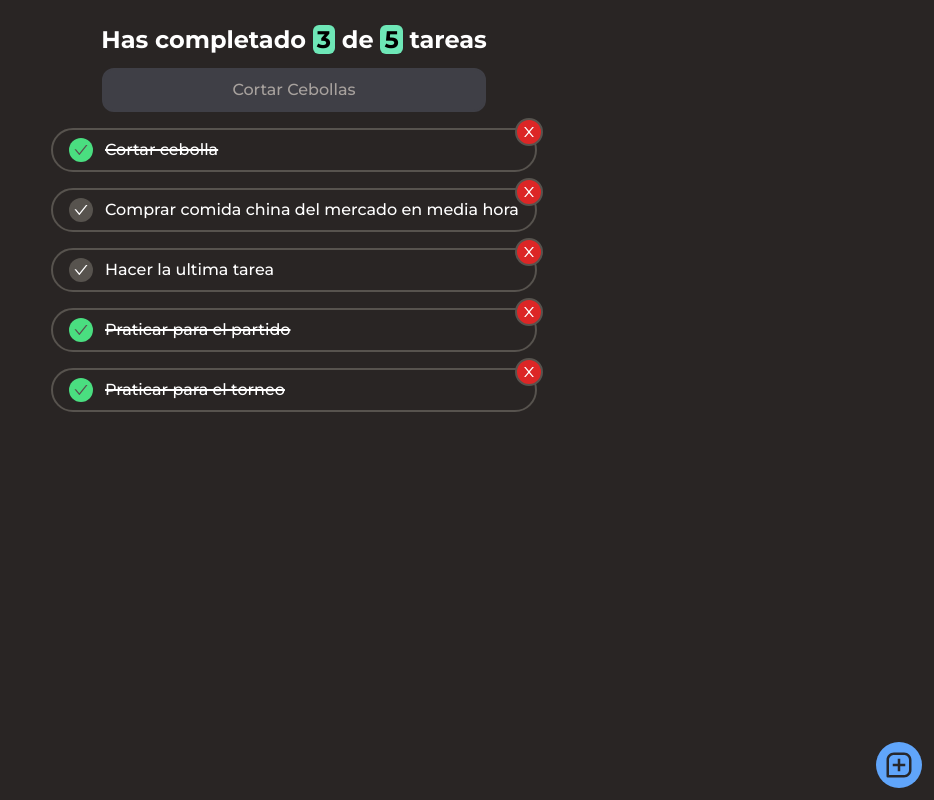
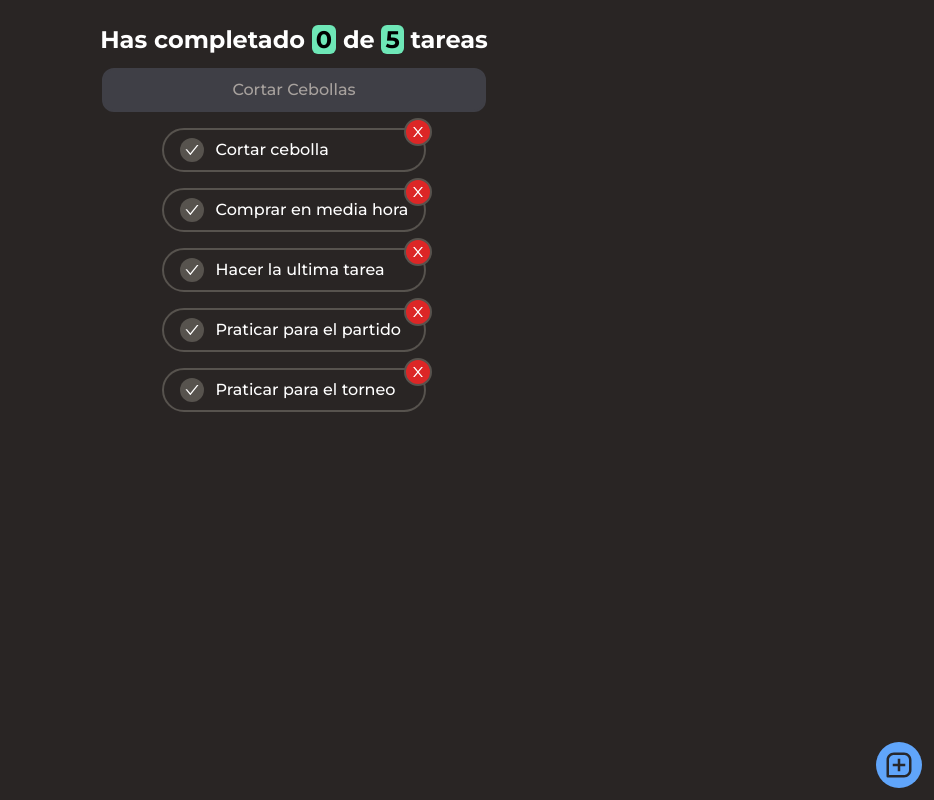
Before and after one commit to korelss7/react-intro, a React (Create React App) app: page / in a window 1280 px wide. Shown: the whole page, without its empty margins (346-1280 px from the left). Built offline with nearby package versions, Linux system fonts and the light colour scheme.

Commit message:
Complete and Delete TodoItems with states

```diff
--- a/src/App.js
+++ b/src/App.js
@@ -5,12 +5,12 @@ import { TodoList } from "./TodoList";
 import { TodoItem } from "./TodoItem";
 import { CreateTodoButton } from "./CreateTodoButton";
 
-const defaultTodos = [
-  { task: "Cortar cebolla", completed: true },
-  { task: "Comprar comida china del mercado en media hora", completed: false },
-  { task: "Hacer la ultima tarea", completed: false },
-  { task: "Praticar para el partido", completed: true },
-  { task: "Praticar para el torneo", completed: true },
+let defaultTodos = [
+  { text: "Cortar cebolla", completed: false },
+  { text: "Comprar en media hora", completed: false },
+  { text: "Hacer la ultima tarea", completed: false },
+  { text: "Praticar para el partido", completed: false },
+  { text: "Praticar para el torneo", completed: false },
 ];
 
 function App() {
@@ -20,11 +20,23 @@ function App() {
   const completedTodos = todos.filter((e) => e.completed).length;
   const totalTodos = todos.length;
   const searchedTodos = todos.filter((e) => {
-    const task = e.task.toLowerCase();
+    const text = e.text.toLowerCase();
     const searchValue = search.toLowerCase();
-    return task.includes(searchValue);
+    return text.includes(searchValue);
   });
-  console.log(searchedTodos);
+
+  function completedTodo(text) {
+    const newTodos = [...todos];
+    const indexTodo = newTodos.findIndex((e) => e.text === text);
+    newTodos[indexTodo].completed = true;
+    setTodos(newTodos);
+    console.log("Completado: ", text);
+  }
+  function deleteTodo(text) {
+    const newTodos = todos.filter((e) => e.text !== text);
+    setTodos(newTodos);
+    console.log("Eliminado: ", text);
+  }
 
   return (
     <article className="bg-stone-800 w-full min-h-screen text-white flex flex-col items-center font-montserrat scroll-smooth">
@@ -34,8 +46,14 @@ function App() {
       </section>
 
       <TodoList>
-        {searchedTodos.map(({ task, completed }) => (
-          <TodoItem task={task} completed={completed} key={task} />
+        {searchedTodos.map(({ text, completed }) => (
+          <TodoItem
+            task={text}
+            completed={completed}
+            key={text}
+            onComplete={() => completedTodo(text)}
+            onDelete={() => deleteTodo(text)}
+          />
         ))}
       </TodoList>
 
--- a/src/TodoItem.js
+++ b/src/TodoItem.js
@@ -1,9 +1,10 @@
 import { AiOutlineCheck, AiOutlineClose } from "react-icons/ai";
 
-const TodoItem = ({ task, completed = false }) => (
+const TodoItem = ({ task, completed = false, onComplete, onDelete }) => (
   <li className="px-4 py-2 relative flex items-center gap-3 bg-transparent border-2 rounded-3xl border-stone-600 min-w-full sm:max-w-lg md:max-w-xl">
     <span
       className={`${completed ? "icon-check--active" : "icon-check"} group`}
+      onClick={onComplete}
     >
       <AiOutlineCheck
         className={completed ? "icon-check-logo--active" : "icon-check-logo"}
@@ -14,7 +15,10 @@ const TodoItem = ({ task, completed = false }) => (
     >
       {task}
     </p>
-    <span className="absolute -top-3 -right-2 bg-red-600 rounded-full p-1  border-2 border-stone-600 cursor-pointer hover:bg-red-700 transition-colors">
+    <span
+      className="absolute -top-3 -right-2 bg-red-600 rounded-full p-1  border-2 border-stone-600 cursor-pointer hover:bg-red-700 transition-colors"
+      onClick={onDelete}
+    >
       <AiOutlineClose className="fill-white text-base" />
     </span>
   </li>
```
